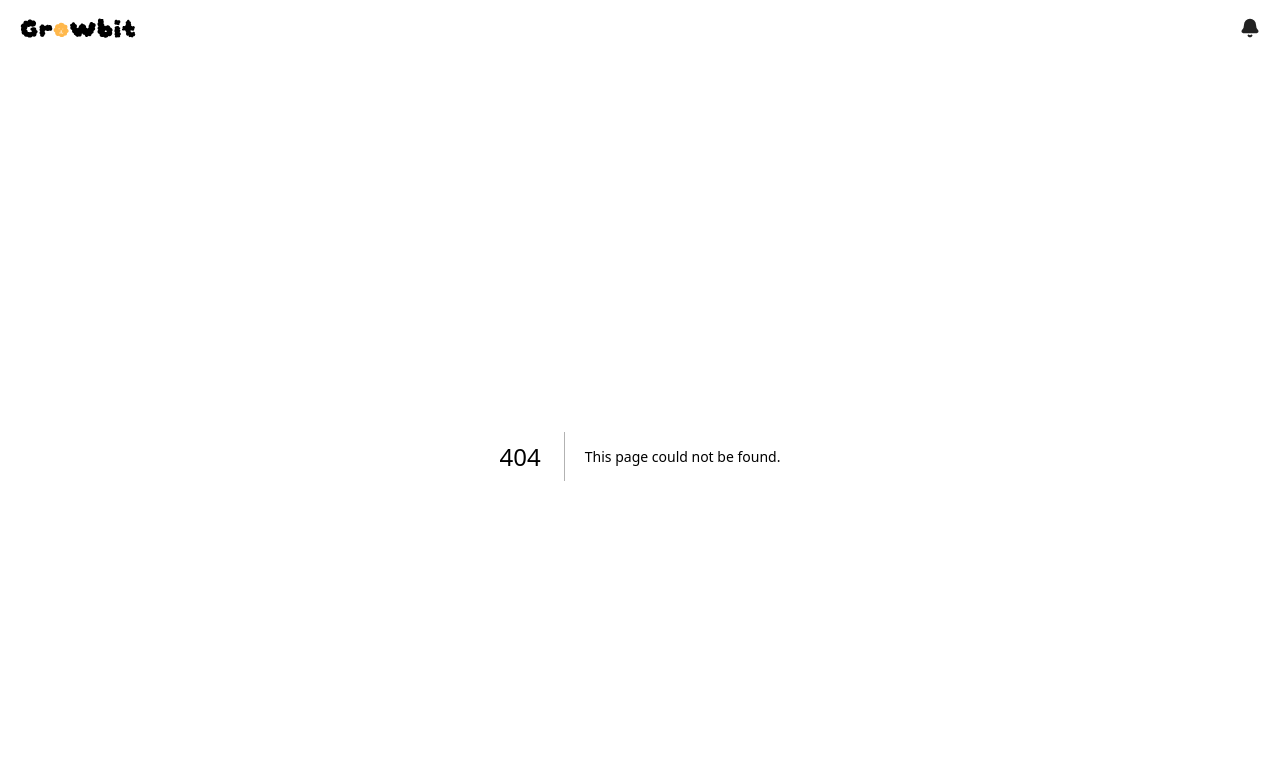
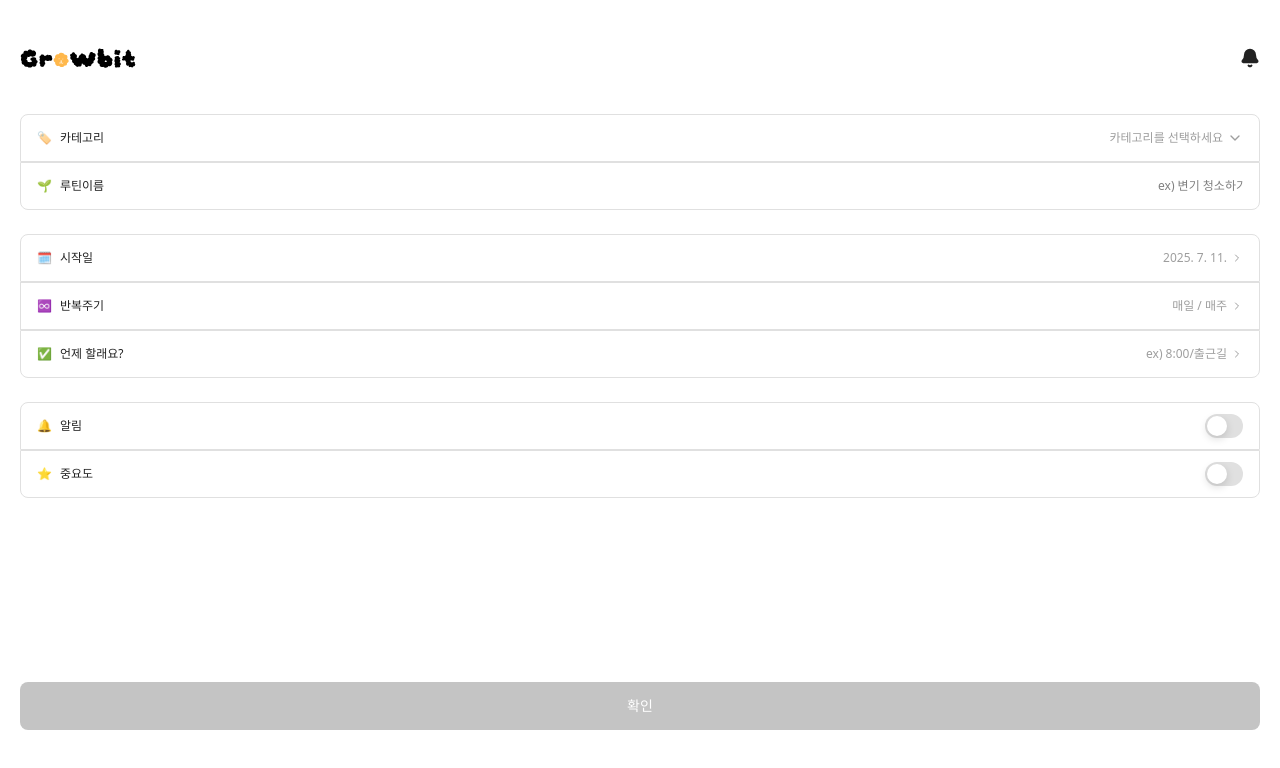
Before and after one commit to prgrms-web-devcourse-final-project/WBE4_5_GCC_FE, a Next.js app: page /routine/add-routine in a window 1280 px wide. Before the commit this address had no page. Shown: the top 768 px of the page. Built offline with nearby package versions, Linux system fonts and the light colour scheme.

Commit message:
💄 Style: 루틴페이지 루틴 등록/수정 페이지 퍼블리싱

```diff
--- a/src/app/components/common/ui/Header.tsx
+++ b/src/app/components/common/ui/Header.tsx
@@ -18,10 +18,11 @@ export default function Header() {
             src={logo}
             alt="logo"
             width={116}
-            height={28}
+            //height={28}
             onClick={() => router.push('/')}
+            style={{ height: 'auto' }}
           />
-          <Image src={bell} alt="bell" width={20} height={20} />
+          <Image src={bell} alt="bell" width={20} style={{ height: 'auto' }}/>
         </div>
       )}
     </>
--- /dev/null
+++ b/src/app/components/common/ui/ToggleSwitch.tsx
@@ -0,0 +1,40 @@
+'use client'
+
+interface ToggleSwitchProps {
+  icon: React.ReactNode;
+  label: string;
+  checked: boolean;
+  onToggle?: (checked: boolean) => void;
+  className?: string;
+}
+
+export default function ToggleSwitch ({
+  icon,
+  label,
+  checked,
+  onToggle,
+  className
+} : ToggleSwitchProps) {
+
+  return (
+    <div className={`w-full h-12 border border-[#E0E0E0] px-4 py-4 flex justify-between items-center ${className ?? ''}`}>
+
+      {/* 좌측 영역 */}
+      <div className="flex items-center gap-2 text-xs font-medium text-[#222222]">
+        <span>{icon}</span>
+        <span>{label}</span>
+      </div>
+
+      {/* 우측 영역 */}
+      <label className="inline-flex cursor-pointer items-center">
+        <input
+          type="checkbox"
+          className="peer sr-only"
+          checked={checked}
+          onChange={(e) => onToggle?.(e.target.checked)}
+        />
+        <div className="relative h-6 w-[38px] rounded-full bg-[#E0E0E0] peer-checked:bg-[#FFB84C] peer-focus:outline-none after:absolute after:start-[2px] after:top-[2px] after:h-5 after:w-5 after:rounded-full after:bg-white after:shadow-[0px_3px_8px_rgba(0,0,0,0.15)] after:transition-all peer-checked:after:translate-x-[14px]"></div>
+      </label>
+    </div>
+  );
+}
--- /dev/null
+++ b/src/app/components/routine/CategorySelector.tsx
@@ -0,0 +1,46 @@
+'use client';
+
+import { ChevronDown } from "lucide-react";
+
+interface CategorySelectorProps {
+  icon: React.ReactNode;
+  label: string;
+  value: string;
+  placeholder?: string;
+  options?: string[];
+  onClick: () => void;
+}
+
+export default function CategorySelector ({
+  icon,
+  label,
+  value,
+  placeholder,
+  options = [],
+  onClick,
+} : CategorySelectorProps) {
+
+  return (
+    <div className="w-full h-12 border border-[#E0E0E0] rounded-t-lg px-4 py-4 flex justify-between items-center">
+
+      {/* 좌측 영역 */}
+      <div className="flex items-center gap-2 text-xs font-medium text-[#222222]">
+        <span>{icon}</span>
+        <span>{label}</span>
+      </div>
+
+      {/* 우측 영역 */}
+      <button
+        type="button"
+        onClick={onClick}
+        className="flex items-center gap-1 text-xs text-[#9E9E9E]"
+      >
+        <span className={value ? 'text-[#222222]' : 'text-[#9E9E9E]'}>
+          {value || placeholder}
+        </span>
+        <ChevronDown className="w-4 h-4"/>
+      </button>
+    </div>
+  );
+
+}
--- /dev/null
+++ b/src/app/components/routine/InputRoutineName.tsx
@@ -0,0 +1,46 @@
+'use cleint'
+
+interface RoutineNameProps {
+  icon: React.ReactNode;
+  label: string;
+  placeholder: string;
+  value: string;
+  onChange: (e: React.ChangeEvent<HTMLInputElement>) => void;
+}
+
+export default function InputRoutineName ({
+  icon,
+  label,
+  placeholder,
+  value,
+  onChange
+} : RoutineNameProps) {
+
+  return (
+    <div className="w-full h-12 border border-[#E0E0E0] rounded-b-lg px-4 py-4 flex justify-between items-center">
+      {/* 좌측 영역 */}
+      <div className="flex items-center gap-2 text-xs font-medium text-[#222222]">
+        <span>{icon}</span>
+        <span>{label}</span>
+      </div>
+
+      {/* 우측 영역 */}
+      <div className="flex-1 flex justify-end">
+        <input
+          className={`text-xs text-right outline-none
+            ${value ? 'text-[#222222]' : 'text-[#9E9E9E'}
+            overflow-hidden whitespace-nowrap
+          `}
+          value={value}
+          onChange={onChange}
+          placeholder={placeholder}
+          style={{
+            width: `${value.length === 0 ? placeholder.length : value.length}ch`,
+            minWidth: '85px',
+            maxWidth: '230px'
+          }}
+        />
+      </div>
+    </div>
+  );
+}
--- /dev/null
+++ b/src/app/components/routine/ListSelector.tsx
@@ -0,0 +1,47 @@
+'use client';
+
+import { ChevronRight } from "lucide-react";
+
+interface CategorySelectorProps {
+  icon: React.ReactNode;
+  label: string;
+  value: string;
+  placeholder?: string;
+  options?: string[];
+  onClick: () => void;
+  className?: string;
+}
+
+export default function ListSelector ({
+  icon,
+  label,
+  value,
+  placeholder,
+  options = [],
+  onClick,
+  className,
+} : CategorySelectorProps) {
+
+  return (
+    <div className={`w-full h-12 border border-[#E0E0E0] px-4 py-4 flex justify-between items-center ${className ?? ''}`}>
+
+      {/* 좌측 영역 */}
+      <div className="flex items-center gap-2 text-xs font-medium text-[#222222]">
+        <span>{icon}</span>
+        <span>{label}</span>
+      </div>
+
+      {/* 우측 영역 */}
+      <button
+        type="button"
+        onClick={onClick}
+        className="flex items-center gap-1 text-xs text-[#9E9E9E]"
+      >
+        <span className={value ? 'text-[#222222]' : 'text-[#9E9E9E]'}>
+          {value || placeholder}
+        </span>
+        <ChevronRight className="w-auto h-3"/>
+      </button>
+    </div>
+  );
+}
--- /dev/null
+++ b/src/app/routine/add-routine/page.tsx
@@ -0,0 +1,98 @@
+'use client';
+
+import { useState } from "react";
+import Button from "@/app/components/common/ui/Button";
+import ListSelector from "@/app/components/routine/ListSelector";
+import ToggleSwitch from "@/app/components/common/ui/ToggleSwitch";
+import CategorySelector from "@/app/components/routine/CategorySelector";
+import InputRoutineName from "@/app/components/routine/InputRoutineName";
+
+export default function page () {
+  const [cycle, setCycle] = useState('');
+  const [doWhen, setDoWhen] = useState('');
+  const [startDate, setStartDate] = useState('');
+  const [routineName, setRoutineName] = useState('');
+  const [importance, setImportance] = useState(false);
+  const [notification, setNotification] = useState(false);
+  const [selectedCategory, setSelectedCategory] = useState('');
+
+  const isSubmitEnabled = selectedCategory !== '' && routineName !== '' && startDate !== '' && cycle !== '' && doWhen !== '';
+
+  return (
+    <div className="h-1vh flex flex-col px-5 py-7">
+      {/* 버튼 제외 콘텐츠 */}
+      <div className="flex flex-col gap-6">
+        {/* section 1 */}
+        <div className="flex flex-col">
+          <CategorySelector
+            icon="🏷️"
+            label="카테고리"
+            value={selectedCategory}
+            placeholder="카테고리를 선택하세요"
+            onClick={() => console.log("카테고리 선택 바텀시트 등장")}
+          />
+          <InputRoutineName
+            icon="🌱"
+            label="루틴이름"
+            placeholder="ex) 변기 청소하기"
+            value={routineName}
+            onChange={(e) => setRoutineName(e.target.value)}
+          />
+        </div>
+        {/* section 2 */}
+        <div>
+          <ListSelector
+            icon="🗓️"
+            label="시작일"
+            value={startDate}
+            placeholder="2025. 7. 11."
+            onClick={() => console.log("달력 모달 등장")}
+            className="rounded-t-lg"
+          />
+          <ListSelector
+            icon="♾️"
+            label="반복주기"
+            value={cycle}
+            placeholder="매일 / 매주 "
+            onClick={() => console.log("반복 주기 바텀시트 등장")}
+          />
+          <ListSelector
+            icon="✅"
+            label="언제 할래요?"
+            value={doWhen}
+            placeholder="ex) 8:00/출근길"
+            onClick={() => console.log("언제 할래요? 바텀시트 등장")}
+            className="rounded-b-lg"
+          />
+        </div>
+        {/* section 3 */}
+        <div>
+          <ToggleSwitch
+            icon="🔔"
+            label="알림"
+            checked={notification}
+            onToggle={setNotification}
+            className="rounded-t-lg"
+          />
+          <ToggleSwitch
+            icon="⭐"
+            label="중요도"
+            checked={importance}
+            onToggle={setImportance}
+            className="rounded-b-lg"
+          />
+        </div>
+      </div>
+
+      <div className="fixed bottom-[70px] left-5 right-5">
+        <Button
+          type='submit'
+          disabled={!isSubmitEnabled}
+          onClick={() => console.log('확인')}
+        >
+          확인
+        </Button>
+      </div>
+    </div>
+  );
+}
--- a/src/app/routine/page.tsx
+++ b/src/app/routine/page.tsx
@@ -1,17 +1,25 @@
 'use client';
+
+import { useState } from 'react';
+import { Plus } from 'lucide-react';
+import { useRouter } from 'next/navigation';
+import Routine from '../components/routine/Routine';
+import ProgressBar from '../components/common/PrgressBar';
 import CalendarBar from '../components/routine/CalendarBar';
-import Routine from '../components/routine/Routine';
-import { Plus } from 'lucide-react';
-import ProgressBar from '../components/common/PrgressBar';
 import CalendarBottomSheet from '../components/routine/CalendarBottomSheet';
-import { useState } from 'react';
 
 type DatePiece = Date | null;
 type SelectedDate = DatePiece | [DatePiece, DatePiece];
 
 export default function Page() {
+  const router = useRouter();
   const [isOpen, setIsOpen] = useState(false);
   const [selectedDate, setSelectedDate] = useState<SelectedDate>(new Date());
+
+  const handleAdd = () => {
+    router.push("/routine/add-routine");
+  }
+
   return (
     <>
       <div className="flex min-h-screen flex-col items-center bg-white py-4">
@@ -69,7 +77,10 @@ export default function Page() {
               time="13:00"
             />
           </div>
-          <button className="fixed right-0 bottom-15 mr-5 flex h-[60px] w-[60px] cursor-pointer items-center justify-center rounded-full bg-[#222222] shadow-lg transition-colors duration-300 hover:bg-[#333333]">
+          <button
+            className="fixed right-0 bottom-15 mr-5 flex h-[60px] w-[60px] cursor-pointer items-center justify-center rounded-full bg-[#222222] shadow-lg transition-colors duration-300 hover:bg-[#333333]"
+            onClick={handleAdd}
+          >
             <Plus className="h-[30px] w-[30px] text-white" />
           </button>
         </div>
```
